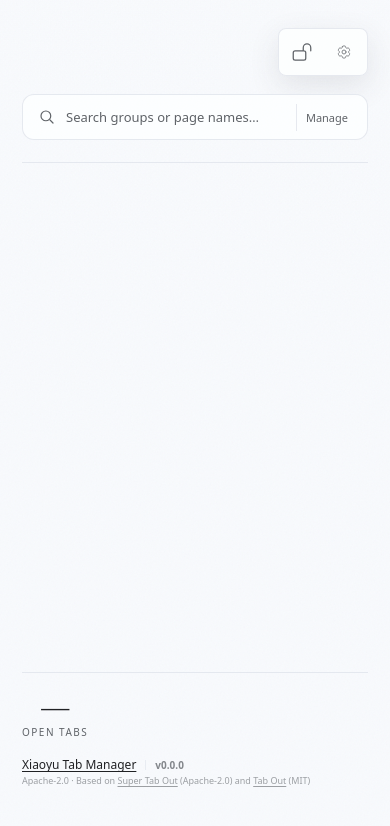
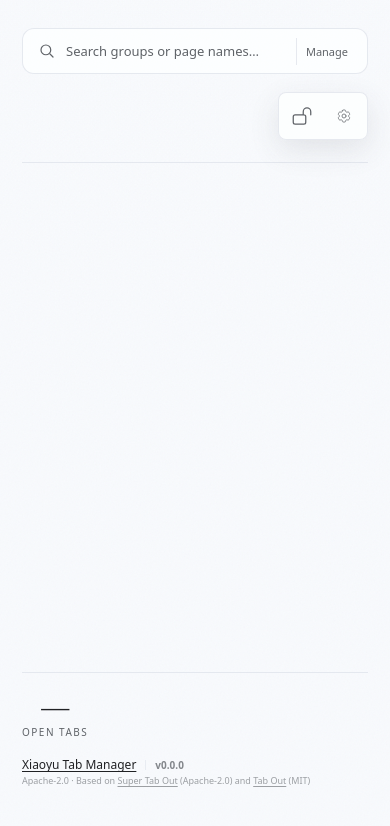
Before and after one commit to Xiaoyu-Pro/xiaoyu-tab-manager, a browser extension: page extension/index.html in a window 390 px wide. Drawn offline with Linux system fonts and the light colour scheme.

Commit message:
<20261124_144102>-<feat>-<将快捷搜索移至左上并调整窄屏布局>

```diff
--- a/extension/keyword-search.css
+++ b/extension/keyword-search.css
@@ -1,9 +1,10 @@
-/* 独立快捷搜索：沿用仪表盘的纸面色、字体和轻量描边。 */
+/* 独立快捷搜索固定优先排在左上，沿用仪表盘的纸面色、字体和轻量描边。 */
 .keyword-search {
   position: relative;
+  order: -1;
   width: min(420px, 38vw);
   min-width: 200px;
-  margin-left: auto;
+  margin-right: auto;
   color: var(--ink);
   font-family: var(--font-sans);
 }
@@ -49,6 +50,7 @@
 .keyword-manage-btn:hover { color: var(--ink); }
 .keyword-search-results {
   position: absolute;
+  z-index: 1;
   top: calc(100% + 8px);
   left: 0;
   right: 0;
@@ -213,14 +215,13 @@
 .shortcut-context-menu[hidden], .open-tabs-search-wrap[hidden] { display: none; }
 .shortcut-capture-btn { font-size: 19px; }
 body.privacy-mode .keyword-search, body.privacy-mode .keyword-dialog, body.privacy-mode .shortcut-context-menu, body.privacy-mode .shortcut-library-grid, body.privacy-mode .shortcut-library-toolbar { display: none; }
-@media (max-width: 950px) {
-  .container > header { flex-wrap: wrap; }
-  .keyword-search { order: 3; width: 100%; margin-left: 0; }
+@media (max-width: 980px) {
+  .container > header { display: grid; grid-template-columns: minmax(0, 1fr) auto; gap: 18px; }
+  .keyword-search { width: 100%; margin-right: 0; grid-column: 1 / -1; }
   .container > header > .header-right { width: auto; margin-left: auto; }
 }
 @media (max-width: 480px) {
-  .container > header { display: grid; grid-template-columns: minmax(0, 1fr) auto; gap: 18px 12px; }
-  .container > header > .keyword-search { grid-column: 1 / -1; }
+  .container > header { gap: 18px 12px; }
   .container > header .header-left h1 { font-size: clamp(20px, 5.8vw, 28px); }
   .keyword-dialog-heading { padding: 10px 12px 10px 20px; }
   .keyword-dialog-body { padding: 8px 20px 20px; }
```
Also changed, not shown: tests/keyword-search-browser.mjs (+13 -6 lines).
